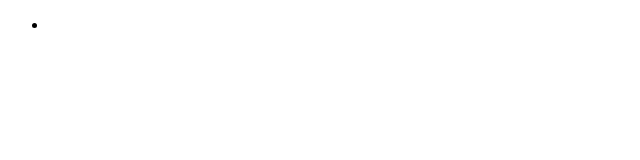
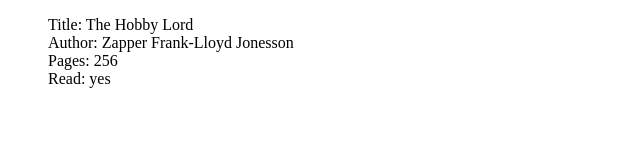
Before and after one commit to theKGS/library, a plain HTML site: page index.html in a window 1280 px wide. Shown: the whole page, without its empty margins (0-640 px from the left). Drawn offline with Linux system fonts and the light colour scheme.

Commit message:
Add rudimentary styling to prototype layout elements

```diff
--- a/index.html
+++ b/index.html
@@ -10,8 +10,12 @@
 
 <body>
     <ul>
-        <li></li>
-    </ul>
+        <li>
+            <div>Title: The Hobby Lord</div></li>
+            <div>Author: Zapper Frank-Lloyd Jonesson</div></li>
+            <div>Pages: 256</div></li>
+            <div>Read: yes</div>
+        </ul>
 
 </body>
 <script src="script.js" defer></script>
--- a/style.css
+++ b/style.css
@@ -0,0 +1,4 @@
+ul {
+    display: grid;
+    list-style: none;
+}
```
